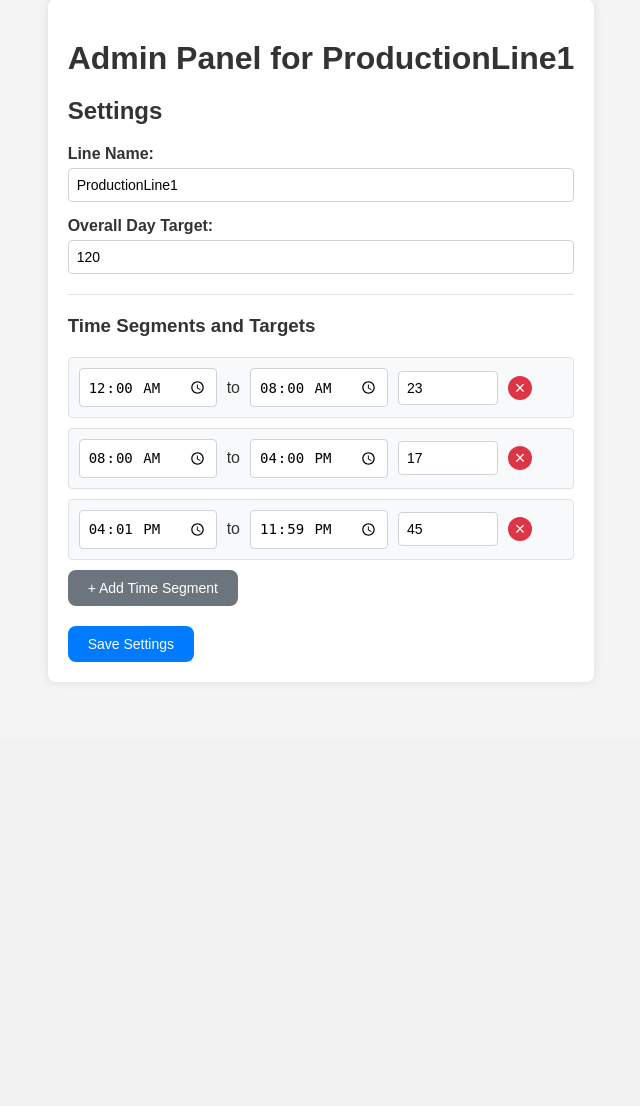
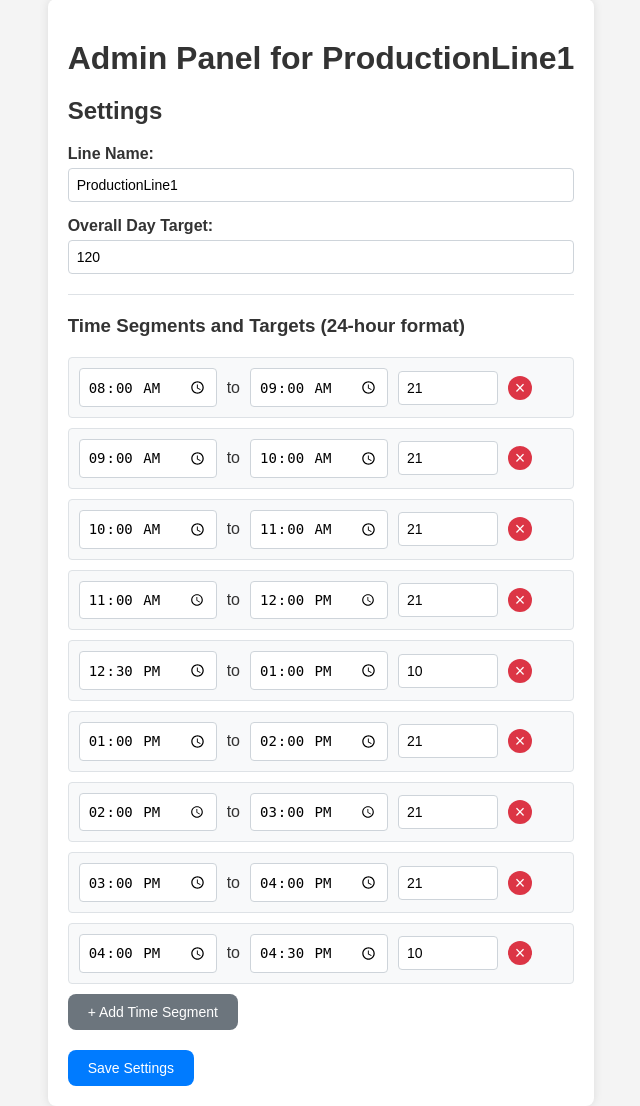
Before and after one commit to AlbusNotThuan/ZA_ProductionMonitor_Linux, a Flask app: page /admin in a window 1280 px wide. Shown: the part 62-1168 px from the top of the page, without its empty margins (319-959 px from the left). Before the commit the page ends 744 px from the top, so only its background shows below. Run offline with Flask 3, Linux system fonts and the light colour scheme; parts of the project's set-up code (start-up, migrations or seed data) failed here and were passed over.

Commit message:
display number on the chart, change hour to 24 hour format, change the reset mechanism to croorectly reset each day

```diff
--- a/config.yaml
+++ b/config.yaml
@@ -5,12 +5,30 @@ header:
 name: ProductionLine1
 target: 120
 time_segments:
-- end: 08:00
-  start: 00:00
-  target: 23
+- end: 09:00
+  start: 08:00
+  target: 21
+- end: '10:00'
+  start: 09:00
+  target: 21
+- end: '11:00'
+  start: '10:00'
+  target: 21
+- end: '12:00'
+  start: '11:00'
+  target: 21
+- end: '13:00'
+  start: '12:30'
+  target: 10
+- end: '14:00'
+  start: '13:00'
+  target: 21
+- end: '15:00'
+  start: '14:00'
+  target: 21
 - end: '16:00'
-  start: 08:00
-  target: 17
-- end: '23:59'
-  start: '16:01'
-  target: 45
+  start: '15:00'
+  target: 21
+- end: '16:30'
+  start: '16:00'
+  target: 10
--- a/templates/admin.html
+++ b/templates/admin.html
@@ -16,13 +16,14 @@
         </div>
 
         <hr>
-        <h3>Time Segments and Targets</h3>
+        <h3>Time Segments and Targets (24-hour format)</h3>
+        <!-- <p><small>Note: Time input display (e.g., AM/PM or 24-hour) may vary by browser/OS, but values are processed in 24-hour format.</small></p> -->
         <div id="timeSegments">
             {% for segment in time_segments %}
             <div class="segment-row">
-                <input type="time" name="segment_start_{{ loop.index0 }}" value="{{ segment.start }}" required>
+                <input type="time" name="segment_start_{{ loop.index0 }}" value="{{ segment.start }}" required step="60" data-force-24h="true">
                 <span>to</span>
-                <input type="time" name="segment_end_{{ loop.index0 }}" value="{{ segment.end }}" required>
+                <input type="time" name="segment_end_{{ loop.index0 }}" value="{{ segment.end }}" required step="60" data-force-24h="true">
                 <input type="number" name="segment_target_{{ loop.index0 }}" value="{{ segment.target }}" min="0" required placeholder="Target">
                 <button type="button" class="remove-segment">×</button>
             </div>
@@ -40,6 +41,15 @@
 {% block scripts_extra %}
 <script>
 document.addEventListener('DOMContentLoaded', function() {
+    // Set all time inputs to use 24 hour format
+    document.querySelectorAll('input[type="time"]').forEach(input => {
+        input.style.width = '120px'; // Example styling
+        // The HTML5 time input's value is inherently in 24-hour format (HH:mm).
+        // The display format (12h/24h) is typically controlled by browser/OS locale.
+        // The data-force-24h attribute is custom and doesn't natively change behavior
+        // unless specific JavaScript is written to interpret it.
+    });
+
     const timeSegments = document.getElementById('timeSegments');
     const addButton = document.getElementById('addSegment');
 
@@ -49,13 +59,17 @@ document.addEventListener('DOMContentLoaded', function() {
         const newSegment = document.createElement('div');
         newSegment.className = 'segment-row';
         newSegment.innerHTML = `
-            <input type="time" name="segment_start_${index}" required>
+            <input type="time" name="segment_start_${index}" required step="60" data-force-24h="true">
             <span>to</span>
-            <input type="time" name="segment_end_${index}" required>
+            <input type="time" name="segment_end_${index}" required step="60" data-force-24h="true">
             <input type="number" name="segment_target_${index}" min="0" required placeholder="Target">
             <button type="button" class="remove-segment">×</button>
         `;
         timeSegments.appendChild(newSegment);
+        // Apply any specific styling or initialization to new time inputs if needed
+        newSegment.querySelectorAll('input[type="time"]').forEach(input => {
+            input.style.width = '120px'; // Consistent styling
+        });
     });
 
     // Remove segment
@@ -74,7 +88,8 @@ document.addEventListener('DOMContentLoaded', function() {
     function reindexSegments() {
         Array.from(timeSegments.children).forEach((segment, index) => {
             segment.querySelectorAll('input').forEach(input => {
-                const baseName = input.name.split('_').slice(0, -1).join('_');
+                const nameParts = input.name.split('_');
+                const baseName = nameParts.slice(0, -1).join('_'); // e.g., "segment_start" or "segment_target"
                 input.name = `${baseName}_${index}`;
             });
         });
@@ -84,35 +99,58 @@ document.addEventListener('DOMContentLoaded', function() {
     document.getElementById('settingsForm').addEventListener('submit', function(e) {
         const segments = Array.from(timeSegments.children);
 
+        // Create an array of objects for easier sorting and access
+        let segmentData = segments.map(segmentDiv => {
+            return {
+                element: segmentDiv,
+                start: segmentDiv.querySelector(`input[name^="segment_start"]`).value,
+                end: segmentDiv.querySelector(`input[name^="segment_end"]`).value
+            };
+        });
+
         // Sort segments by start time for validation
-        segments.sort((a, b) => {
-            const startA = a.querySelector(`input[name^="segment_start"]`).value;
-            const startB = b.querySelector(`input[name^="segment_start"]`).value;
-            return startA.localeCompare(startB);
+        segmentData.sort((a, b) => {
+            return a.start.localeCompare(b.start);
         });
 
         // Validate each segment
-        for (let i = 0; i < segments.length; i++) {
-            const start = segments[i].querySelector(`input[name^="segment_start"]`).value;
-            const end = segments[i].querySelector(`input[name^="segment_end"]`).value;
+        for (let i = 0; i < segmentData.length; i++) {
+            const currentSegment = segmentData[i];
 
             // Check if end time is after start time in the same segment
-            if (start >= end) {
-                alert('End time must be after start time in each segment');
+            if (currentSegment.start >= currentSegment.end) {
+                alert('End time must be after start time in each segment.');
                 e.preventDefault();
+                // Highlight the problematic segment (optional)
+                currentSegment.element.style.outline = "2px solid red";
+                // Focus the first problematic input
+                currentSegment.element.querySelector(`input[name^="segment_start"]`).focus();
                 return;
+            } else {
+                 currentSegment.element.style.outline = ""; // Clear outline if valid
             }
 
             // Check if this segment overlaps with the next segment
-            if (i < segments.length - 1) {
-                const nextStart = segments[i + 1].querySelector(`input[name^="segment_start"]`).value;
-                if (end > nextStart) {
+            if (i < segmentData.length - 1) {
+                const nextSegment = segmentData[i+1];
+                if (currentSegment.end > nextSegment.start) {
                     alert('Time segments cannot overlap. Each segment\'s end time must be less than or equal to the next segment\'s start time.');
                     e.preventDefault();
+                    // Highlight the problematic segments (optional)
+                    currentSegment.element.style.outline = "2px solid red";
+                    nextSegment.element.style.outline = "2px solid red";
+                    currentSegment.element.querySelector(`input[name^="segment_end"]`).focus();
                     return;
+                } else {
+                    nextSegment.element.style.outline = ""; // Clear outline if valid
                 }
             }
         }
+        // If validation passes, reorder the actual DOM elements based on sorted segmentData
+        // This ensures that if the user entered them out of order but they are valid,
+        // they get reordered visually and for submission indexing.
+        segmentData.forEach(data => timeSegments.appendChild(data.element));
+        reindexSegments(); // Reindex after potential reordering
     });
 });
 </script>
--- a/webapp.py
+++ b/webapp.py
@@ -20,19 +20,19 @@ TIME_SEGMENTS = getattr(config, 'time_segments', [
 ])
 
 
-def get_dynamic_file_path():
+def get_current_file_path():
     """Determines the current CSV file path based on date and LINE_NAME."""
     return f"{FOLDER_PATH}{datetime.now().strftime('%Y-%m-%d')}_{LINE_NAME}.csv"
 
 @app.route("/")
 def index():
     # Log the expected file path at the time of serving index.html for debugging
-    print(f"Serving index.html, expecting data from: {get_dynamic_file_path()}")
+    print(f"Serving index.html, expecting data from: {get_current_file_path()}")
     return render_template("index.html", target=TARGET, line_name=LINE_NAME)
 
 def preprocess_data():
     """Reads and processes data from the current CSV file."""
-    current_file = get_dynamic_file_path()
+    current_file = get_current_file_path()
     processed_data_rows = []
 
     if os.path.exists(current_file):
@@ -86,7 +86,7 @@ def stream():
             yield f"data: {json.dumps(initial_data)}\n\n"
 
             # Set last_mtime based on the file used for initial data
-            _initial_file_path = get_dynamic_file_path()
+            _initial_file_path = get_current_file_path()
             if os.path.exists(_initial_file_path):
                 last_mtime = os.path.getmtime(_initial_file_path)
             else:
@@ -96,7 +96,7 @@ def stream():
             # Client will not receive initial data, will wait for first update
 
         while True:
-            current_file_for_stream = get_dynamic_file_path()
+            current_file_for_stream = get_current_file_path()
             current_mtime = 0
             if os.path.exists(current_file_for_stream):
                 try:
@@ -127,18 +127,18 @@ def get_time_segments_from_config():
     return TIME_SEGMENTS
 
 def format_time(time_str):
-    """Convert time string to HH:MM format."""
+    """Ensure time string is in 24-hour HH:MM format."""
     try:
-        # Parse the time string and format it
+        # Parse and format in 24-hour format (HH:MM)
         time_obj = datetime.strptime(time_str, "%H:%M")
         return time_obj.strftime("%H:%M")
     except ValueError:
-        # Return original if it can't be parsed
+        # Return original if parsing fails
         return time_str
 
 def process_data_for_visual():
     """Reads and processes data from the current CSV for time series visualization using user-defined segments."""
-    current_file = get_dynamic_file_path()
+    current_file = get_current_file_path()
     labels = []
     actual_counts = []
     target_counts = []
@@ -204,14 +204,14 @@ def visual_stream():
         try:
             initial_data = process_data_for_visual()
             yield f"data: {json.dumps(initial_data)}\n\n"
-            _initial_file_path = get_dynamic_file_path()
+            _initial_file_path = get_current_file_path()
             if os.path.exists(_initial_file_path):
                 last_mtime = os.path.getmtime(_initial_file_path)
         except Exception as e:
             print(f"Error sending initial visual SSE data: {e}")
 
         while True:
-            current_file_for_stream = get_dynamic_file_path()
+            current_file_for_stream = get_current_file_path()
             current_mtime = 0
             if os.path.exists(current_file_for_stream):
                 try:
```
Also changed, not shown: templates/visual.html (+14 -0 lines).
